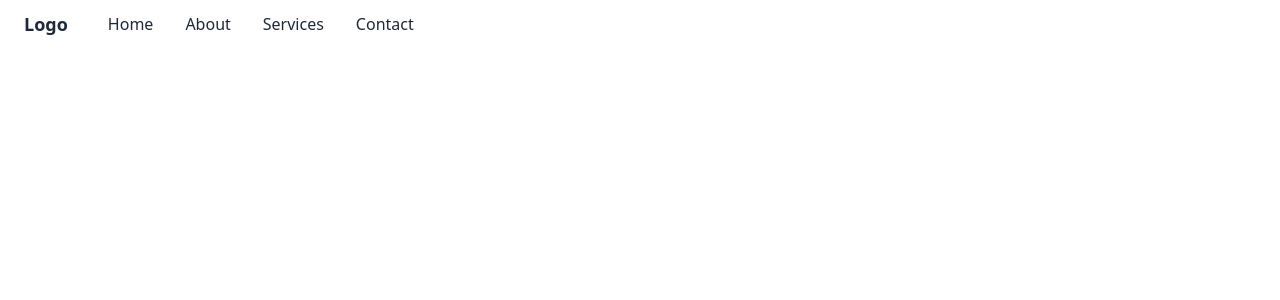
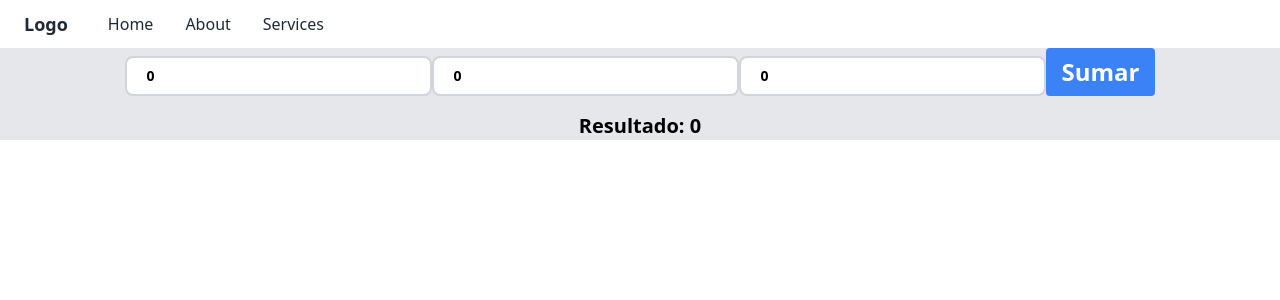
Before and after one commit to Hairax/work, a React (Create React App) app: page /services in a window 1280 px wide. Shown: the top 300 px of the page. Built offline with nearby package versions, Linux system fonts and the light colour scheme.

Commit message:
feat: rutas y inputs services

```diff
--- a/package.json
+++ b/package.json
@@ -8,6 +8,7 @@
     "@testing-library/user-event": "^13.5.0",
     "react": "^18.3.1",
     "react-dom": "^18.3.1",
+    "react-router-dom": "^6.26.2",
     "react-scripts": "5.0.1",
     "web-vitals": "^2.1.4"
   },
--- a/src/App.js
+++ b/src/App.js
@@ -1,10 +1,21 @@
+
+
 import React from 'react';
-import Header from './componentes/Header/Header';
+import './App.css';
+import { Routes, Route } from "react-router-dom"
+import Home from './pages/Home'
+import About from './pages/About'
+import Services from './pages/Services'
+
 function App() {
   return (
-    <div className=' items-center bg-gray-200'>
-      <Header />
-    </div>
+    <div className="app">
+    <Routes>
+      <Route path="/" element={ <Home /> } />
+      <Route path="about" element={ <About /> } />
+      <Route path="services" element={ <Services /> } />
+    </Routes>
+  </div>
   );
 }
 
--- a/src/componentes/Header/Header.js
+++ b/src/componentes/Header/Header.js
@@ -16,9 +16,8 @@ function Header() {
                     <a href="/" className="text-lg font-semibold text-gray-800 dark:text-white">Logo</a>
                     <ul className="hidden lg:flex space-x-8 ml-10">
                         <li><a href="/" className="text-gray-800 dark:text-white">Home</a></li>
-                        <li><a href="/" className="text-gray-800 dark:text-white">About</a></li>
-                        <li><a href="/" className="text-gray-800 dark:text-white">Services</a></li>
-                        <li><a href="/" className="text-gray-800 dark:text-white">Contact</a></li>
+                        <li><a href="/about" className="text-gray-800 dark:text-white">About</a></li>
+                        <li><a href="/services" className="text-gray-800 dark:text-white">Services</a></li>
                     </ul>
                 </div>
                 <div className="lg:hidden flex items-center">
--- a/src/componentes/Header/HeaderMobile.js
+++ b/src/componentes/Header/HeaderMobile.js
@@ -5,9 +5,8 @@ function HeaderMobile({ isOpen }) {
         <div className={`mobile-menu ${isOpen ? 'block' : 'hidden'} lg:hidden`}>
             <ul className="flex flex-col items-center space-y-4 mt-4">
                 <li><a href="/" className="text-gray-800 dark:text-white">Home</a></li>
-                <li><a href="/" className="text-gray-800 dark:text-white">About</a></li>
-                <li><a href="/" className="text-gray-800 dark:text-white">Services</a></li>
-                <li><a href="/" className="text-gray-800 dark:text-white">Contact</a></li>
+                <li><a href="/about" className="text-gray-800 dark:text-white">About</a></li>
+                <li><a href="/services" className="text-gray-800 dark:text-white">Services</a></li>
             </ul>
         </div>
     );
--- a/src/index.js
+++ b/src/index.js
@@ -3,12 +3,13 @@ import ReactDOM from 'react-dom/client';
 import './index.css';
 import App from './App';
 import reportWebVitals from './reportWebVitals';
+import { BrowserRouter } from "react-router-dom";
 
 const root = ReactDOM.createRoot(document.getElementById('root'));
 root.render(
-  <React.StrictMode>
+  <BrowserRouter>
     <App />
-  </React.StrictMode>
+  </BrowserRouter>,
 );
 
 // If you want to start measuring performance in your app, pass a function
--- /dev/null
+++ b/src/pages/About.js
@@ -0,0 +1,13 @@
+import React from 'react';
+import Header from '../componentes/Header/Header';
+
+function About() {
+    return (
+      <div className=' items-center bg-gray-200'>
+        <Header />
+        <h1 className='text-2xl font-bold text-center'>About</h1>
+      </div>
+    );
+  }
+
+  export default About;
--- /dev/null
+++ b/src/pages/Home.js
@@ -0,0 +1,12 @@
+import React from 'react';
+import Header from '../componentes/Header/Header';
+
+function Home() {
+    return (
+      <div className=' items-center bg-gray-200'>
+        <Header />
+      </div>
+    );
+  }
+
+  export default Home;
--- /dev/null
+++ b/src/pages/Services.js
@@ -0,0 +1,51 @@
+import React, { useState } from 'react';
+import Header from '../componentes/Header/Header';
+
+function Services() {
+  const [input1, setInput1] = useState(0);
+  const [input2, setInput2] = useState(0);
+  const [input3, setInput3] = useState(0);
+  const [resultado, setResultado] = useState(0);
+
+  const sumarValores = () => {
+    setResultado(Number(input1) + Number(input2) + Number(input3));
+  };
+
+  return (
+    <div className="items-center bg-gray-200">
+      <Header />
+      <div className="text-2xl font-bold text-center">
+        <input
+          type="number"
+          className="border-2 border-gray-300 bg-white h-10 px-5 pr-16 rounded-lg text-sm focus:outline-none"
+          placeholder=""
+          value={input1}
+          onChange={(e) => setInput1(e.target.value)}
+        />
+        <input
+          type="number"
+          className="border-2 border-gray-300 bg-white h-10 px-5 pr-16 rounded-lg text-sm focus:outline-none"
+          placeholder=""
+          value={input2}
+          onChange={(e) => setInput2(e.target.value)}
+        />
+        <input
+          type="number"
+          className="border-2 border-gray-300 bg-white h-10 px-5 pr-16 rounded-lg text-sm focus:outline-none"
+          placeholder=""
+          value={input3}
+          onChange={(e) => setInput3(e.target.value)}
+        />
+        <button
+          className="bg-blue-500 hover:bg-blue-700 text-white font-bold py-2 px-4 rounded"
+          onClick={sumarValores}
+        >
+          Sumar
+        </button>
+        <div className="mt-4 text-xl">Resultado: {resultado}</div>
+      </div>
+    </div>
+  );
+}
+
+export default Services;
```
Also changed, not shown: 1 other file (tests, documents, lock files or other folders).
